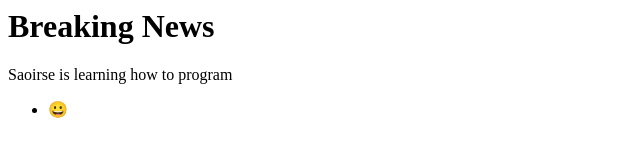
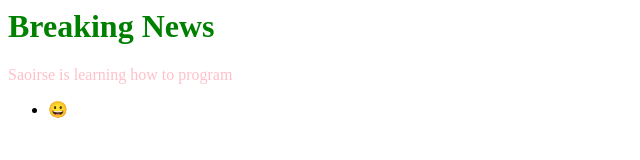
Before and after one commit to conorfennell/saoirse, a plain HTML site: page index.html in a window 1280 px wide. Shown: the whole page, without its empty margins (0-640 px from the left). Drawn offline with Linux system fonts and the light colour scheme.

Commit message:
add a bit of colour to the website

```diff
--- a/index.html
+++ b/index.html
@@ -1,5 +1,6 @@
 <head>
     <meta charset="UTF-8">
+    <link rel="stylesheet" href="style.css">
 </head>
 
 <body>
--- /dev/null
+++ b/style.css
@@ -0,0 +1,6 @@
+h1 {
+    color:green;
+}
+p {
+    color:pink;
+}
```
